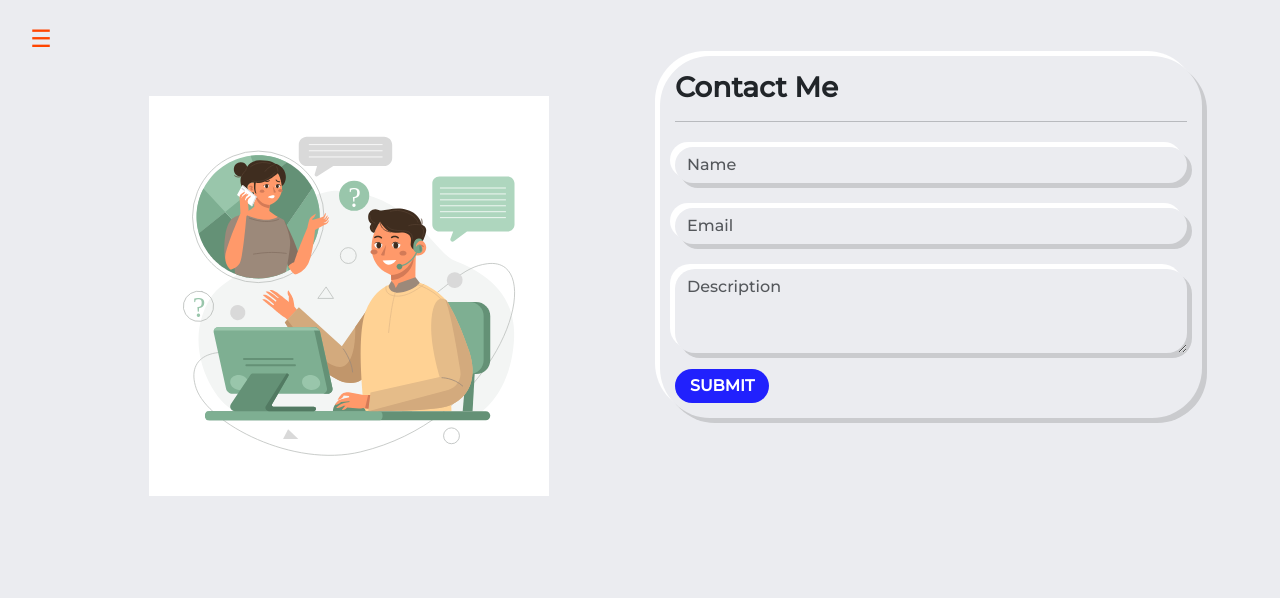
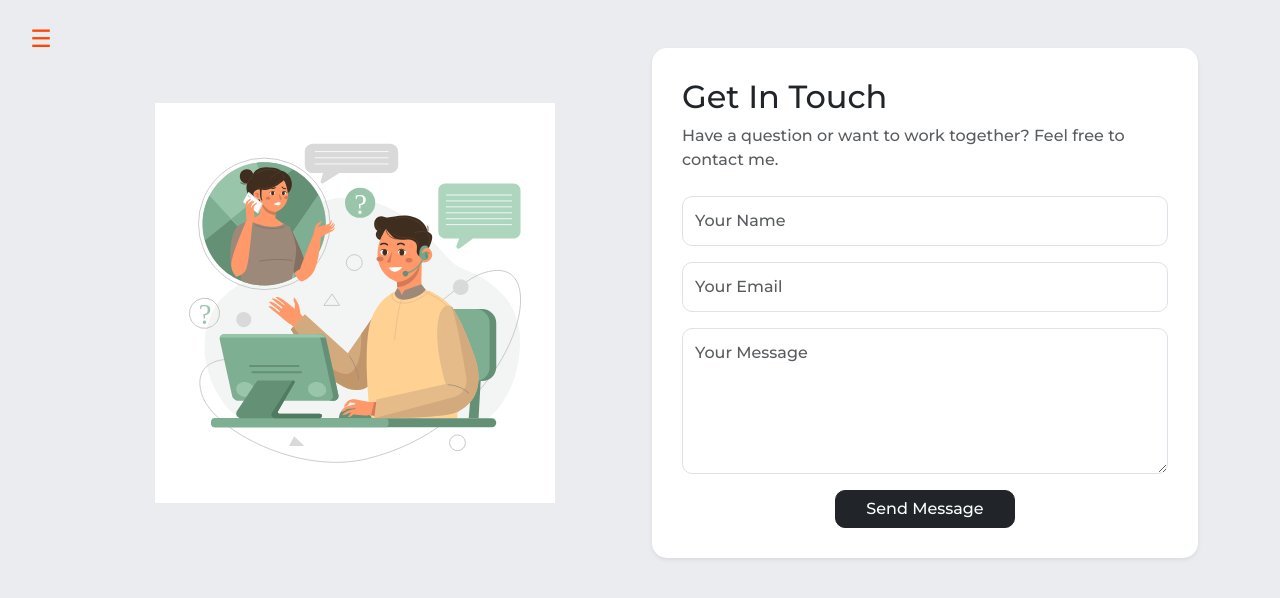
Before and after one commit to Naveen1854/MyPortfolio, an Angular app: page /contact in a window 1280 px wide. Shown: the top 598 px of the page. Built offline with nearby package versions, Linux system fonts and the light colour scheme.

Commit message:
contactUpdated

```diff
--- a/package.json
+++ b/package.json
@@ -18,6 +18,7 @@
     "@angular/platform-browser": "^17.3.0",
     "@angular/platform-browser-dynamic": "^17.3.0",
     "@angular/router": "^17.3.0",
+    "@emailjs/browser": "^4.4.1",
     "aos": "^2.3.4",
     "rxjs": "~7.8.0",
     "tslib": "^2.3.0",
--- a/src/app/pages/contact/contact.component.css
+++ b/src/app/pages/contact/contact.component.css
@@ -1,47 +1,27 @@
 .contact {
-      margin-top: 0 !important;
-      padding: 0 !important;
+  min-height: 80vh;
 }
 
-  .contact-form {
-      padding: 15px !important;
-      margin: 15px;
+.contact-card {
+  padding: 30px;
+  border: none;
+  border-radius: 15px;
 }
 
-  .contact img {
-      height: 50vh;
-      width: 100%;
-  }
-
-  .contact {
-      padding-top: 50px;
-  }
-
-  input,
-  textarea {
-      margin-top: 25px;
-      border: none !important;
-      background-color: #EBECF0 !important;
-      background: #ebecf0;
-      box-shadow: 5px 5px 0px #cacbce, -5px -5px 0px #ffffff !important;
-      border-radius: 20px !important;
+.contact-image {
+  max-width: 400px;
 }
 
 .form-control {
+  padding: 12px;
+  border-radius: 10px;
+}
+
+.form-control:focus {
   box-shadow: none;
 }
 
-  .form-control:focus {
-      transform: scale(1.03);
+.btn {
+  border-radius: 10px;
+  min-width: 180px;
 }
-
-  .contact button {
-      background-color: rgba(0, 0, 255, 0.859);
-      color: white;
-      border: none;
-      font-weight: bold;
-      border-radius: 25px;
-      padding: 5px 15px;
-      width: auto;
-      text-align: center;
-  }
--- a/src/app/pages/contact/contact.component.html
+++ b/src/app/pages/contact/contact.component.html
@@ -1,28 +1,154 @@
 <div>
   <app-header></app-header>
 
-  <div class="container contact mt-5">
-    <div class="row pt-5">
-      <div class="col-md-6 p-5">
-        <img src="./assets/images/contactme.svg" alt="contact-us" />
+  <div class="container contact py-5">
+
+    <div class="row align-items-center">
+
+      <!-- Left Side Image -->
+
+      <div class="col-md-6 text-center mb-4 mb-md-0">
+
+        <img
+          src="./assets/images/contactme.svg"
+          alt="Contact Me"
+          class="img-fluid contact-image"
+        >
+
       </div>
 
+      <!-- Contact Form -->
+
       <div class="col-md-6">
-        <form
-          class="contact-form m-2 p-5 n-box2"
-          action="mailto:kusuma.naveen1854@gmail.com"
-          method="post"
-          enctype="text/plain"
-          (ngSubmit)="onSubmit()"
-        >
-          <h3 class="font-bold">Contact Me</h3>
-          <hr />
-          <input type="text" class="form-control" name="Name" placeholder="Name" />
-          <input type="email" class="form-control" name="Email" placeholder="Email" />
-          <textarea class="form-control" name="Description" rows="3" placeholder="Description"></textarea>
-          <button class="primary-button mt-3" type="submit">SUBMIT</button>
-        </form>
+
+        <div class="card contact-card shadow-sm">
+
+          <h2>Get In Touch</h2>
+
+          <p class="text-muted mb-4">
+            Have a question or want to work together?
+            Feel free to contact me.
+          </p>
+
+          <form
+            [formGroup]="contactForm"
+            (ngSubmit)="onSubmit()"
+          >
+
+            <!-- Name -->
+
+            <div class="mb-3">
+
+              <input
+                type="text"
+                class="form-control"
+                placeholder="Your Name"
+                formControlName="name"
+              >
+
+              @if(contactForm.get('name')?.touched &&
+                  contactForm.get('name')?.invalid){
+
+                <small class="text-danger">
+                  Name is required
+                </small>
+
+              }
+
+            </div>
+
+            <!-- Email -->
+
+            <div class="mb-3">
+
+              <input
+                type="email"
+                class="form-control"
+                placeholder="Your Email"
+                formControlName="email"
+              >
+
+              @if(contactForm.get('email')?.touched &&
+                  contactForm.get('email')?.invalid){
+
+                <small class="text-danger">
+                  Enter a valid email
+                </small>
+
+              }
+
+            </div>
+
+            <!-- Message -->
+
+            <div class="mb-3">
+
+              <textarea
+                rows="5"
+                class="form-control"
+                placeholder="Your Message"
+                formControlName="message"
+              ></textarea>
+
+              @if(contactForm.get('message')?.touched &&
+                  contactForm.get('message')?.invalid){
+
+                <small class="text-danger">
+                  Message should contain at least 10 characters
+                </small>
+
+              }
+
+            </div>
+
+            <!-- Button -->
+
+            <div class="text-center">
+
+              <button
+                type="submit"
+                class="btn btn-dark px-4"
+                [disabled]="isSending"
+              >
+
+                {{ isSending ? 'Sending...' : 'Send Message' }}
+
+              </button>
+
+            </div>
+
+            <!-- Success -->
+
+            @if(successMessage){
+
+              <div class="alert alert-success mt-3">
+
+                {{ successMessage }}
+
+              </div>
+
+            }
+
+            <!-- Error -->
+
+            @if(errorMessage){
+
+              <div class="alert alert-danger mt-3">
+
+                {{ errorMessage }}
+
+              </div>
+
+            }
+
+          </form>
+
+        </div>
+
       </div>
+
     </div>
+
   </div>
+
 </div>
--- a/src/app/pages/contact/contact.component.ts
+++ b/src/app/pages/contact/contact.component.ts
@@ -1,17 +1,96 @@
 import { Component } from '@angular/core';
-import { FormsModule } from '@angular/forms';
-import { HeaderComponent } from "../../components/header/header.component";
+import {
+  FormBuilder,
+  FormGroup,
+  ReactiveFormsModule,
+  Validators
+} from '@angular/forms';
+
+import emailjs from '@emailjs/browser';
+import { HeaderComponent } from '../../components/header/header.component';
 
 @Component({
   selector: 'app-contact',
   standalone: true,
-  imports: [HeaderComponent, FormsModule],
+  imports: [
+    HeaderComponent,
+    ReactiveFormsModule
+  ],
   templateUrl: './contact.component.html',
   styleUrl: './contact.component.css'
 })
 export class ContactComponent {
 
+  contactForm: FormGroup;
+
+  isSending = false;
+  successMessage = '';
+  errorMessage = '';
+
+  constructor(private fb: FormBuilder) {
+
+    this.contactForm = this.fb.group({
+      name: ['', Validators.required],
+
+      email: [
+        '',
+        [
+          Validators.required,
+          Validators.email
+        ]
+      ],
+
+      message: [
+        '',
+        [
+          Validators.required,
+          Validators.minLength(10)
+        ]
+      ]
+    });
+  }
+
   onSubmit(): void {
-    alert('Thank you for contacting me. I will get back to you soon!');
+
+    if (this.contactForm.invalid) {
+      this.contactForm.markAllAsTouched();
+      return;
+    }
+
+    this.isSending = true;
+    this.successMessage = '';
+    this.errorMessage = '';
+
+    const templateParams = {
+      from_name: this.contactForm.value.name,
+      from_email: this.contactForm.value.email,
+      message: this.contactForm.value.message
+    };
+
+    emailjs.send(
+      'service_ka045gf',
+      'template_c77jyvz',
+      templateParams,
+      'hvmrmEhfvGU2xe80B'
+    )
+      .then(() => {
+
+        this.successMessage =
+          'Thank you for contacting me. I will get back to you soon.';
+
+        this.contactForm.reset();
+      })
+      .catch((error) => {
+        console.log('EmailJS Error:', error);
+        console.log('Status:', error.status);
+        console.log('Text:', error.text);
+
+        alert('Failed to send message');
+      })
+      .finally(() => {
+
+        this.isSending = false;
+      });
   }
+
 }
--- a/src/app/pages/home/home.component.html
+++ b/src/app/pages/home/home.component.html
@@ -70,6 +70,7 @@
 
 
   <!-- About -->
+   <hr/>
   <div class="container">
 
     <!-- Who Am I -->
--- a/src/app/pages/projects/projects.component.css
+++ b/src/app/pages/projects/projects.component.css
@@ -31,26 +31,6 @@
   line-height: 1.8;
   color: #555;
   margin-bottom: 25px;
-}
-
-/* ===== BUTTON ===== */
-
-.primary-button {
-  background: #2563eb;
-  color: white;
-  border: none;
-  border-radius: 30px;
-  padding: 12px 28px;
-  font-size: 1rem;
-  font-weight: 600;
-  cursor: pointer;
-  transition: all 0.3s ease;
-}
-
-.primary-button:hover {
-  background: #1d4ed8;
-  transform: translateY(-3px);
-  box-shadow: 0 8px 20px rgba(37, 99, 235, 0.3);
 }
 
 /* ===== PROJECT LIST ===== */
@@ -114,22 +94,6 @@
   flex-grow: 1;
 }
 
-/* ===== PROJECT BUTTON ===== */
-
-.btn-primary {
-  background: #2563eb;
-  border: none;
-  border-radius: 25px;
-  font-weight: 600;
-  padding: 10px 20px;
-  transition: all 0.3s ease;
-}
-
-.btn-primary:hover {
-  background: #1d4ed8;
-  transform: scale(1.05);
-}
-
 /* ===== FLOATING ANIMATION ===== */
 
 .card {
--- a/src/app/pages/projects/projects.component.html
+++ b/src/app/pages/projects/projects.component.html
@@ -11,7 +11,7 @@
             Great ideas don't become reality overnight; they demand dedicated practice and unwavering patience to be
             embraced.
           </p>
-          <button class="primary-button" (click)="scrollToProjects()">Get Started
+          <button class="btn btn-warning" (click)="scrollToProjects()">Get Started
           </button>
         </div>
       </div>
@@ -41,7 +41,7 @@
             <h5>{{ project.title }}</h5>
             <p>{{ project.description }}</p>
 
-            <a [href]="project.link" target="_blank" class="btn btn-primary">
+            <a [href]="project.link" target="_blank" class="btn btn-warning">
               View Project
             </a>
           </div>
```
Also changed, not shown: 1 other file (tests, documents, lock files or other folders). Lines whose indentation alone changed are shown as unchanged.
